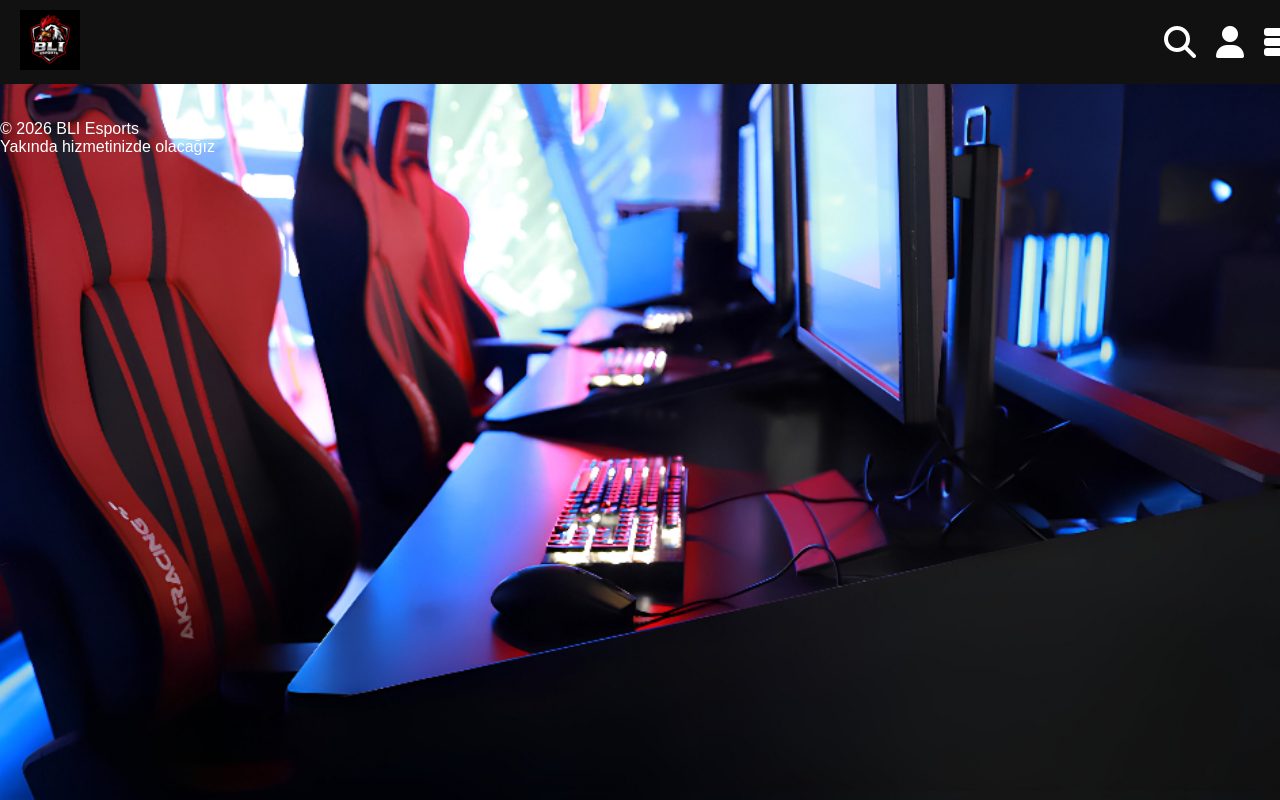
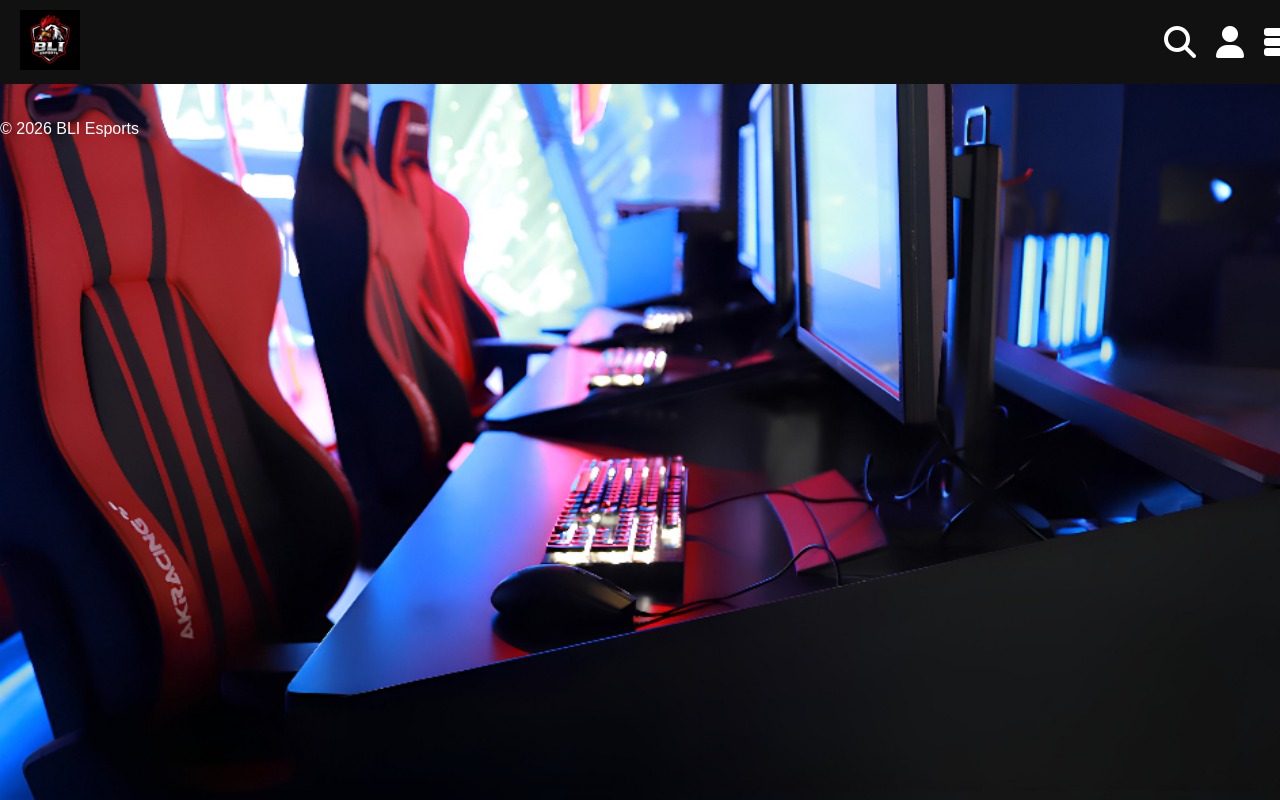
Before and after one commit to bliesports/bliesports.github.io, a plain HTML site: page index.html in a window 1280 px wide. Drawn offline with Linux system fonts and the light colour scheme.

Commit message:
Update index.html

```diff
--- a/index.html
+++ b/index.html
@@ -54,10 +54,6 @@
   &copy; 2026 BLI Esports
 </div>
 
-<!-- Alt yazı -->
-<div class="coming-soon-text">
-  Yakında hizmetinizde olacağız
-</div>
 
 
 <!-- Firebase (compat sürüm) -->
```
